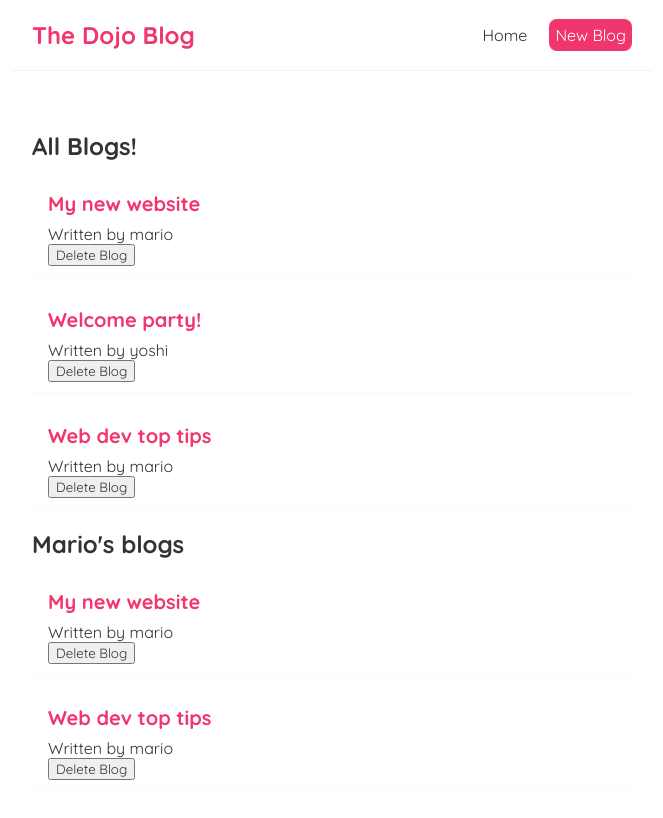
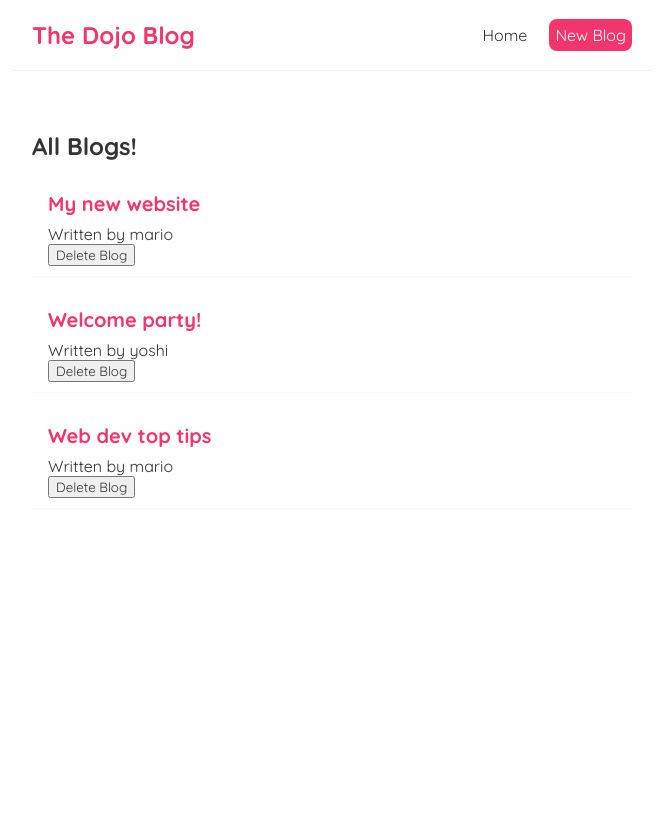
Before and after one commit to max-97/react-tutorial, a React (Create React App) app: page / in a window 1280 px wide. Shown: the top 818 px of the page, without its empty margins (308-971 px from the left). Built offline with nearby package versions, Linux system fonts and the light colour scheme.

Commit message:
Lesson 14

```diff
--- a/src/Home.js
+++ b/src/Home.js
@@ -1,4 +1,4 @@
-import {useState} from "react";
+import {useState, useEffect} from "react";
 import BlogList from "./BlogList";
 
 const Home = () => {
@@ -13,10 +13,14 @@
         setBlogs(newBlogs);
     }
 
+    useEffect(() => {
+        console.log("use effect ran");
+        console.log(blogs);
+    });
+
     return (
         <div className="home">
             <BlogList blogs={blogs} title="All Blogs!" handleDelete={handleDelete}/>
-            <BlogList blogs={blogs.filter((blog) => blog.author === "mario")} title="Mario's blogs" handleDelete={handleDelete}/>
         </div>
     );
 };
```
